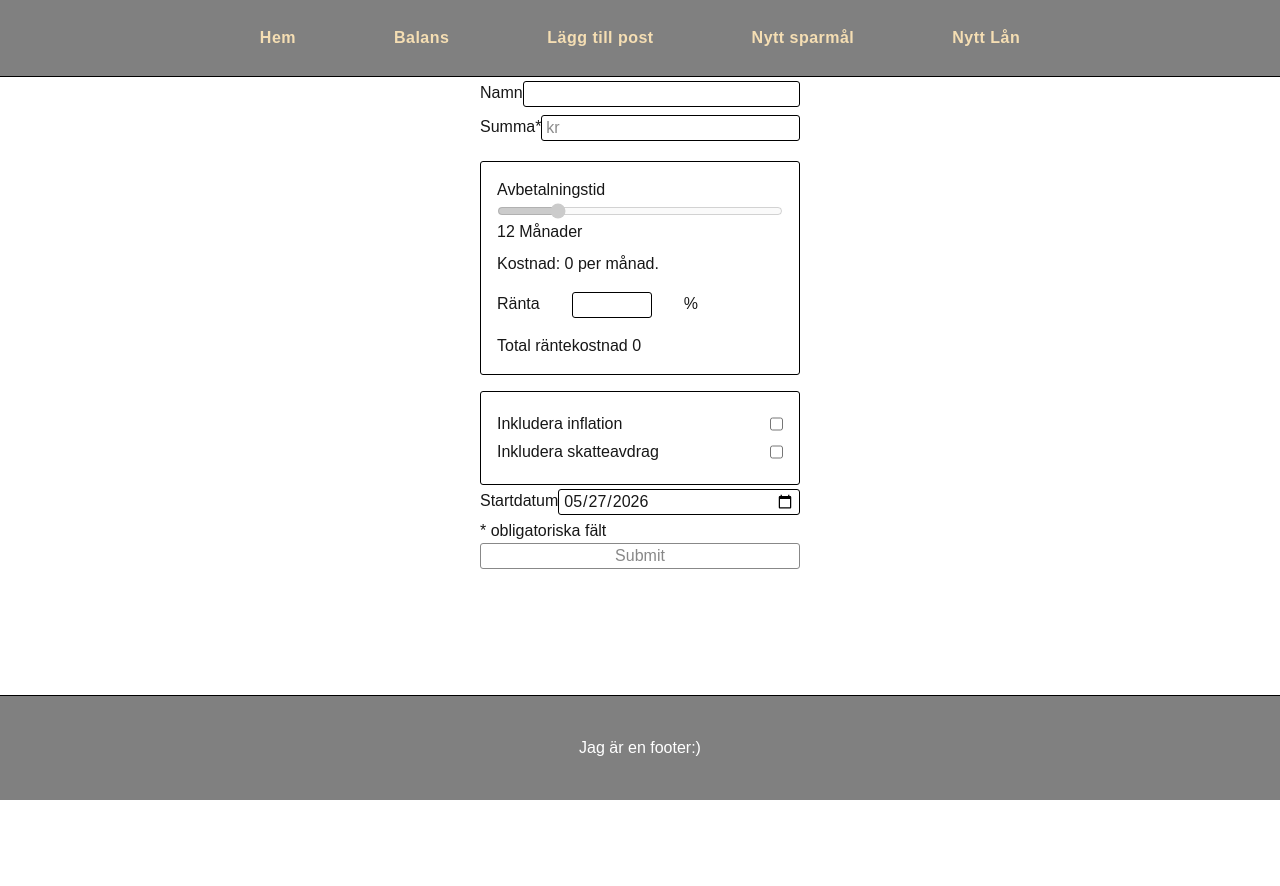
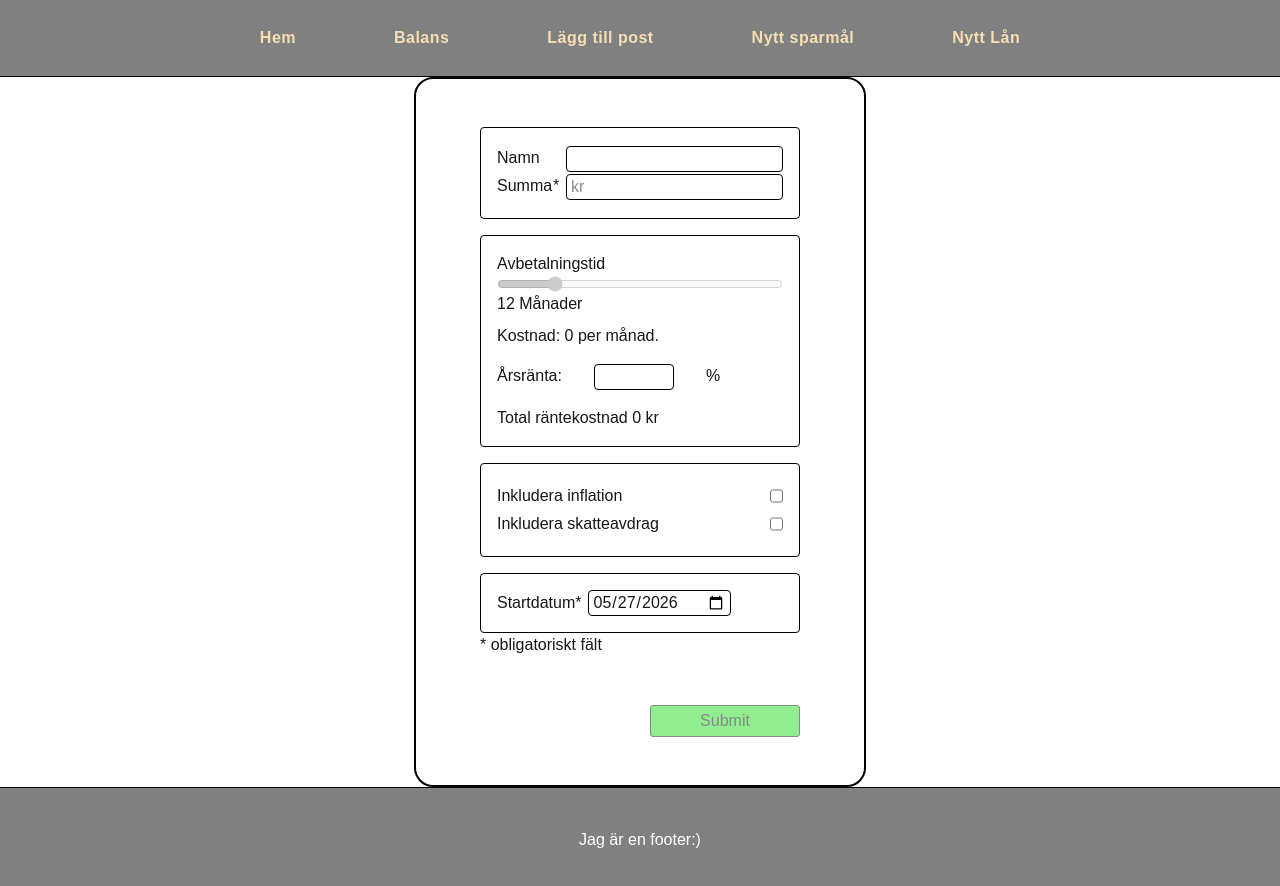
Before and after one commit to Orenji01/React_projekt, a Next.js app in the folder labb3reactnext/: page /addLoan in a window 1280 px wide. Shown: the top 886 px of the page. Before the commit the page ends 800 px from the top, so only its background shows below. Built offline with nearby package versions, Linux system fonts and the light colour scheme.

Commit message:
Adding perhaps excessive acessability UX

```diff
--- a/labb3reactnext/app/addLoan/page.module.css
+++ b/labb3reactnext/app/addLoan/page.module.css
@@ -1,49 +1,68 @@
+.pageContainer {
+	border: 0.13rem solid black;
+	margin: auto;
+	padding: 3rem 4rem;
+	border-radius: 1.2rem;
+}
+
+.baseInfo {
+	border: 1px black solid;
+	border-radius: 4px;
+	padding: 1rem;
+}
+
 .label {
 	display: flex;
-	margin: 4px auto;
+	justify-content: space-between;
+	margin: 0 auto;
 	width: 100%;
+	margin: 2px 0;
 }
+
+.sliderLabel {
+	display: flex;
+	flex-direction: column;
+	margin-bottom: 0.5rem;
+}
+
+.interest {
+	display: flex;
+	margin: 1rem 0;
+}
+
+.loanCost {
+	border: 1px solid black;
+	border-radius: 4px;
+	margin: 1rem 0;
+	padding: 1rem;
+}
+
+.input {
+	border: 1px solid black;
+	border-radius: 4px;
+	padding: 0 2px;
+	margin-left: 6px;
+	padding: 0 4px;
+}
+.interestInput {
+	border: 1px solid black;
+	border-radius: 4px;
+	padding: 0 2px;
+	margin: 0 2rem;
+	width: 5rem;
+}
+
 .labelCheck {
 	display: flex;
 	justify-content: space-between;
 	margin: 4px auto;
 	width: 100%;
 }
-.slider {
-	display: flex;
-	flex-direction: column;
-	margin-bottom: 0.5rem;
-}
-.interest {
-	display: flex;
-
-	margin: 1rem 0;
-}
-
-.loanCost {
-	border: 1px solid black;
-	border-radius: 3px;
-	margin: 1rem 0;
-	padding: 1rem;
-}
-
-.input {
-	border: 1px solid black;
-	border-radius: 3px;
-	width: 100%;
-	padding: 0 4px;
-}
-.interestInput {
-	border: 1px solid black;
-	border-radius: 3px;
-	margin: 0 2rem;
-	width: 5rem;
-}
 
 .checkInput {
 }
 
-.inputContainer {
+.inputForm {
 	display: flex;
 	flex-direction: column;
 	width: 20rem;
@@ -52,18 +71,47 @@
 
 .checkboxes {
 	border: 1px solid black;
-	border-radius: 3px;
+	border-radius: 4px;
+	padding: 1rem;
+	margin-bottom: 1rem;
+}
+
+.StartDateContainer {
+	border: 1px solid black;
+	border-radius: 4px;
 	padding: 1rem;
 }
 
+.labelStartDate {
+	display: flex;
+
+	justify-content: space-between;
+	width: 100%;
+}
+
 .submitButton {
+	background-color: lightgreen;
 	border: 1px solid black;
-	border-radius: 3px;
-	cursor: pointer;
+	border-radius: 4px;
+	height: 2rem;
+	margin: 3rem 0 0 auto;
+	width: 150px;
 }
 .submitButton:disabled {
 	border: 1px solid rgb(136, 136, 136);
 	color: rgb(136, 136, 136);
 	border-radius: 3px;
-	cursor: pointer;
+	cursor: default;
 }
+
+.screenReaderOnly {
+	position: absolute;
+	width: 0;
+	height: 0;
+	padding: 0;
+	margin: 0;
+	overflow: hidden;
+	clip-path: rect(0, 0, 0, 0);
+	white-space: nowrap;
+	border: 0;
+}
--- a/labb3reactnext/app/addLoan/page.tsx
+++ b/labb3reactnext/app/addLoan/page.tsx
@@ -32,36 +32,42 @@ export default function AddLoanPage() {
 		setStartDate("");
 	}
 
-	const firstMonthInterest =
-		amount !== null && interest !== null ? amount * (interest / 100 / 12) : 0;
+	// Mixade med dessa konstanter för att försöka få till något som justerade en avvikelse jag verkar ha i beräkingen av totala räntan... Skrotar dock den iden för stunden.
 
-	const firstMonthPayment =
-		amount !== null ? amount / months + firstMonthInterest : 0;
+	// const firstMonthInterest =
+	// 	amount !== null && interest !== null ? amount * (interest / 100 / 12) : 0;
 
-	// useEffect(() => {
-	// 	function calcMonthlyAmount() {
-	// 		if (!targetDate || !startDate || !amount) {
-	// 			return;
-	// 		}
-	// 		const target = new Date(targetDate);
-	// 		const start = new Date(startDate);
+	// const firstMonthPayment =
+	// 	amount !== null ? amount / months + firstMonthInterest : 0;
 
-	// 		let monthsDiff: number =
-	// 			1 +
-	// 			(target.getFullYear() - start.getFullYear()) * 12 +
-	// 			(target.getMonth() - start.getMonth());
+	function makeName(name: string) {
+		let newName;
+		if (name === "") {
+			const digits = () => {
+				const date = new Date();
+				const month = date.getMonth();
+				const year = date.getFullYear();
+				const milli = date.getMilliseconds();
+				return String(month + year + milli);
+			};
+			newName = "QuickAdd " + digits();
+		} else {
+			newName = name;
+		}
 
-	// 		if (target.getDate() < start.getDate()) {
-	// 			monthsDiff--;
-	// 		}
-	// 		if (monthsDiff > 0) {
-	// 			setPerMonth(Math.floor(Number(amount) / monthsDiff).toString());
-	// 		} else {
-	// 			setPerMonth(amount);
-	// 		}
-	// 	}
-	// 	calcMonthlyAmount();
-	// }, [amount, startDate, targetDate]);
+		return newName;
+	}
+
+	function makeInterest(int: number | null) {
+		let newInterest;
+		if (interest === null) {
+			newInterest = 0;
+		} else {
+			newInterest = int;
+		}
+
+		return newInterest;
+	}
 
 	useEffect(() => {
 		if (!amount || !months) return;
@@ -85,7 +91,7 @@ export default function AddLoanPage() {
 			let accumulated = 0;
 
 			const monthlyAmortization = amount / months;
-			// Skulle kunna använda "perMonth" här men... näää
+			// Skulle kunna använda "perMonth" här men genom att bara räkna ut kostnaden igen så slipper jag ta in variabeln i funktionen.
 			const monthlyInterest = interest / 100 / 12;
 
 			for (let month = 1; month <= months; month++) {
@@ -101,15 +107,12 @@ export default function AddLoanPage() {
 	}, [amount, months, interest]);
 
 	async function saveData() {
-		if (name === "") {
-			setName("Ett lån");
-		}
 		const loanData: loanItem = {
 			id: Date.now(),
-			name,
+			name: makeName(name),
 			amount: Number(amount),
-			perMonth: Number(amount),
-			interest: Number(amount),
+			perMonth: Number(perMonth),
+			interest: Number(makeInterest(interest)),
 			inflation,
 			deductions,
 			targetDate,
@@ -145,8 +148,9 @@ export default function AddLoanPage() {
 	}, [statusMessage]);
 
 	return (
-		<div>
-			<form onSubmit={saveData} className={styles.inputContainer}>
+		<div className={styles.pageContainer}>
+			<form onSubmit={saveData} className={styles.inputForm}>
+				<div className={styles.baseInfo}>
 					<label className={styles.label}>
 						Namn
 						<input
@@ -157,12 +161,15 @@ export default function AddLoanPage() {
 							}}
 						/>
 					</label>
+
 					<label className={styles.label}>
-					Summa*
+						Summa<span aria-hidden="true">*</span>
 						<input
 							className={styles.input}
-						value={amount ?? ""}
+							value={amount === 0 || amount === null ? "" : amount}
+							aria-describedby="amountHelp"
 							placeholder={currency}
+							required
 							onChange={(e) => {
 								const value = e.target.value;
 								if (/^\d*(\.\d{0,2})?$/.test(value) || 0) {
@@ -170,37 +177,25 @@ export default function AddLoanPage() {
 								}
 							}}
 						/>{" "}
+						<span id="amountHelp" className={styles.screenReaderOnly}>
+							Belopp i jämna kronor
+						</span>
 					</label>
-				{/* <label className={styles.label}>
-					Amortering
-					<input
-						className={styles.input}
-						value={perMonth}
-						onChange={(e) => {
-							const value = e.target.value;
-							if (Number(value) > Number(amount)) {
-								setPerMonth(amount);
-								setStatusMessage("Kan inte överskrida totalsumman");
-							} else if (
-								/^\d*(\.\d{0,2})?$/.test(value) ||
-								Number(value) < Number(amount)
-							) {
-								setPerMonth(value);
-							}
-						}}
-					/>{" "}
-					{currency}
-				</label> */}
+				</div>
 				<div className={styles.loanCost}>
-					<label className={styles.slider}>
+					<label className={styles.sliderLabel}>
 						Avbetalningstid
 						<input
-							className={styles.input}
+							className={styles.inputSlider}
 							disabled={!amount}
 							value={months}
 							min="1"
 							max="60"
 							type="range"
+							aria-valuemin={1}
+							aria-valuemax={60}
+							aria-valuenow={months}
+							aria-valuetext={`${months} månader`}
 							onChange={(e) => {
 								setMonths(Number(e.target.value));
 							}}
@@ -208,26 +203,8 @@ export default function AddLoanPage() {
 						{months} Månader
 					</label>
 					Kostnad: {Math.floor(Number(perMonth))} per månad.{" "}
-					{/* <label className={styles.label}>
-					Måldatum
-					<input
-						className={styles.input}
-						value={targetDate}
-						onChange={(e) => {
-							if (startDate > e.target.value) {
-								setTargetDate(startDate);
-								setStatusMessage("Mål datum kan inte underskrida Startdatum");
-								return;
-							}
-							setTargetDate(e.target.value);
-
-							setStatusMessage("");
-						}}
-						type="date"
-					></input>
-				</label> */}
 					<label className={styles.interest}>
-						Ränta
+						Årsränta:
 						<input
 							type="number"
 							step="0.01"
@@ -247,7 +224,9 @@ export default function AddLoanPage() {
 						/>{" "}
 						%
 					</label>
-					<div>Total räntekostnad {interestCost}</div>
+					<div>
+						Total räntekostnad {interestCost} {currency}
+					</div>
 				</div>
 				<div className={styles.checkboxes}>
 					<label className={styles.labelCheck}>
@@ -276,8 +255,9 @@ export default function AddLoanPage() {
 						></input>
 					</label>
 				</div>
-				<label className={styles.label}>
-					Startdatum
+				<div className={styles.StartDateContainer}>
+					<label className={styles.labelStarDate}>
+						Startdatum<span aria-hidden="true">*</span>
 						<input
 							className={styles.input}
 							value={startDate}
@@ -287,11 +267,12 @@ export default function AddLoanPage() {
 							type="date"
 						></input>
 					</label>
-				<p>* obligatoriska fält</p>
+				</div>
+				<p>* obligatoriskt fält</p>
 				<input
 					type="submit"
 					className={styles.submitButton}
-					disabled={!name || !amount || !perMonth || !interest || !startDate}
+					disabled={!amount || !startDate}
 				/>
 				<p>{statusMessage}</p>
 			</form>
--- a/labb3reactnext/app/api/public/save_loan/route.tsx
+++ b/labb3reactnext/app/api/public/save_loan/route.tsx
@@ -17,10 +17,12 @@ export async function POST(req: NextRequest) {
 	}
 	const body: loanItem = await req.json();
 
-	await mongo.collection<loanItem>("loans").insertOne(body);
+	const response = await mongo.collection<loanItem>("loans").insertOne(body);
+
+	console.log(response);
 
 	return NextResponse.json(
-		{ ok: true, message: "det gick nog bra... kanske" },
+		{ ok: true, message: "det gick nog bra... kanske", data: response },
 		{ status: 200 },
 	);
 }
--- a/labb3reactnext/app/types/someTypes.ts
+++ b/labb3reactnext/app/types/someTypes.ts
@@ -10,6 +10,8 @@ export interface sourceItem {
 export interface withId {
 	_id: ObjectId;
 }
+
+// Jag hade en tanke om att komprimera savingsItem, loanItem och cashFlowItem till ett interface som inehåller samtliga värden som förekommer och sätta "xx?" på de värden som inte förekommer över alla 3 datastrukturerna, alltså göra dem valfria, men det kändes som ett brott mot mänsklighten att medvetet använda interfaces som inte va avsedda för ändamålet, medveten om att transaktioner aldrig kommer inehålla ränta. I det fallet så hade man ju bara kunnat ha en gigantisk interface med alla eventuella värden som man använder över hela appen och bara göra alla värden valfria. Så här känns det som att DRY får ta ett baksäte.
 
 export interface dataResponse<items> {
 	ok: boolean;
```
Lines whose indentation alone changed are shown as unchanged.
